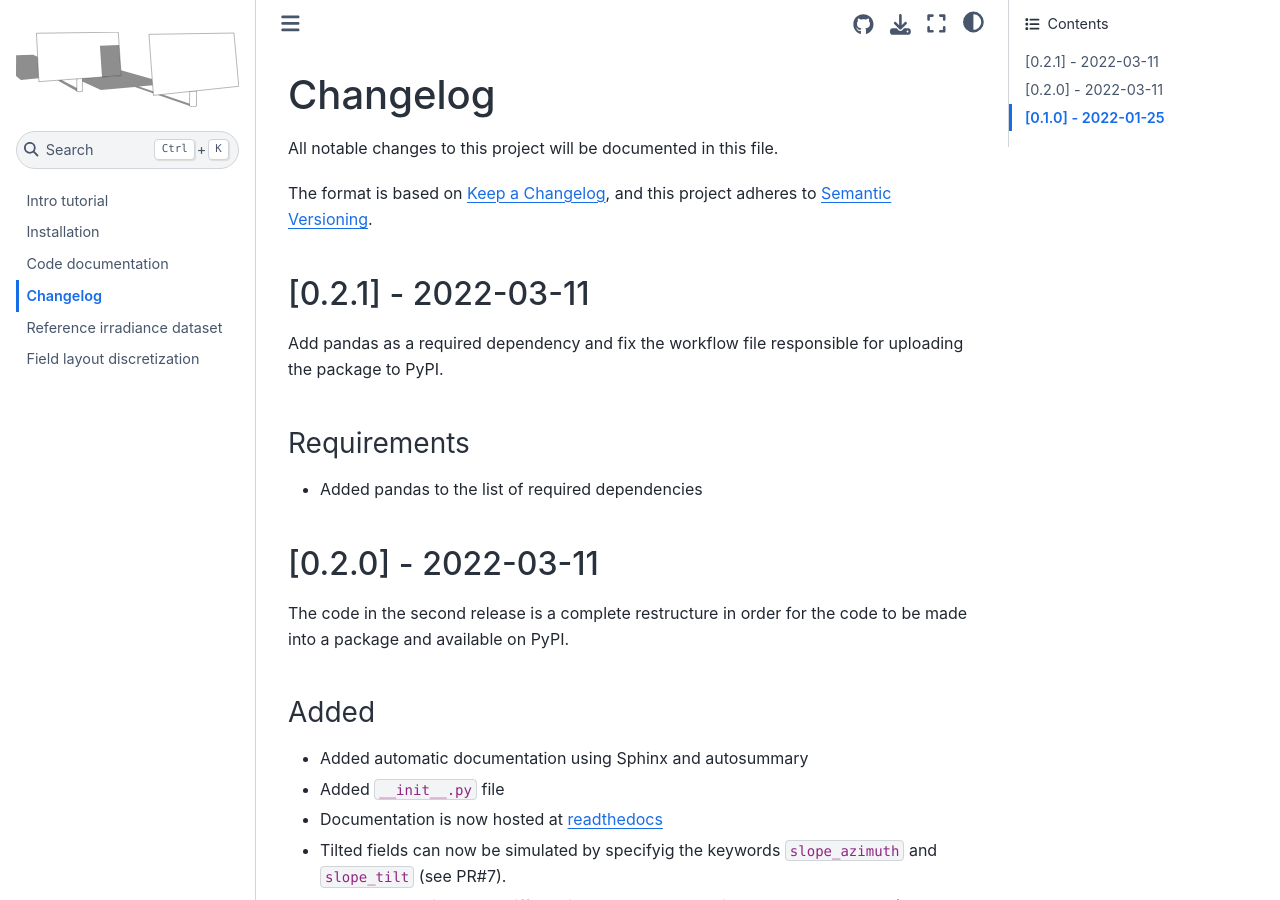
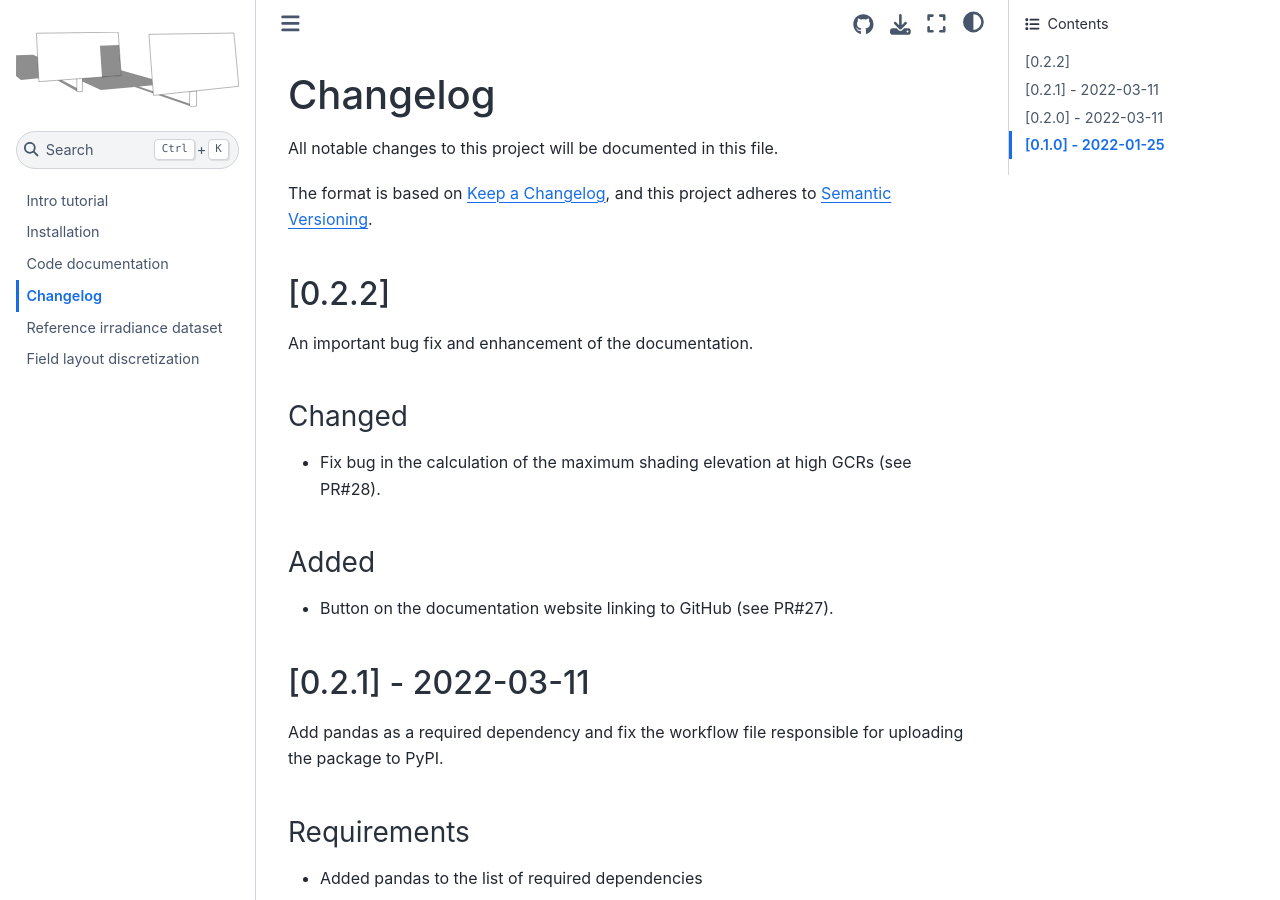
Before and after one commit to pvlib/twoaxistracking, a Sphinx documentation site: the page built from docs/source/whatsnew.md, in a window 1280 px wide and 900 px high. Built offline with Sphinx 7.4.7 and the Sphinx Book theme 1.1.4, drawn with Linux system fonts in a browser that asks for light colours.

Commit message:
Correct nan handling in max_shading_elevation (#28)
* Correct nan handling in max_shading_elevation

* Fix stickler

* Update whatsnew.md

* Update docs/source/whatsnew.md

Co-authored-by: Kevin Anderson <kevin.anderson@nrel.gov>

Co-authored-by: Kevin Anderson <kevin.anderson@nrel.gov>

```diff
--- a/docs/source/whatsnew.md
+++ b/docs/source/whatsnew.md
@@ -3,6 +3,17 @@ All notable changes to this project will be documented in this file.
 
 The format is based on [Keep a Changelog](https://keepachangelog.com/en/1.0.0/),
 and this project adheres to [Semantic Versioning](https://semver.org/spec/v2.0.0.html).
+
+
+## [0.2.2]
+An important bug fix and enhancement of the documentation.
+
+### Changed
+- Fix bug in the calculation of the maximum shading elevation at high GCRs (see PR#28).
+
+### Added
+- Button on the documentation website linking to GitHub (see PR#27).
+
 
 ## [0.2.1] - 2022-03-11
 Add pandas as a required dependency and fix the workflow file responsible for
```
Also changed, not shown: 2 other files.
